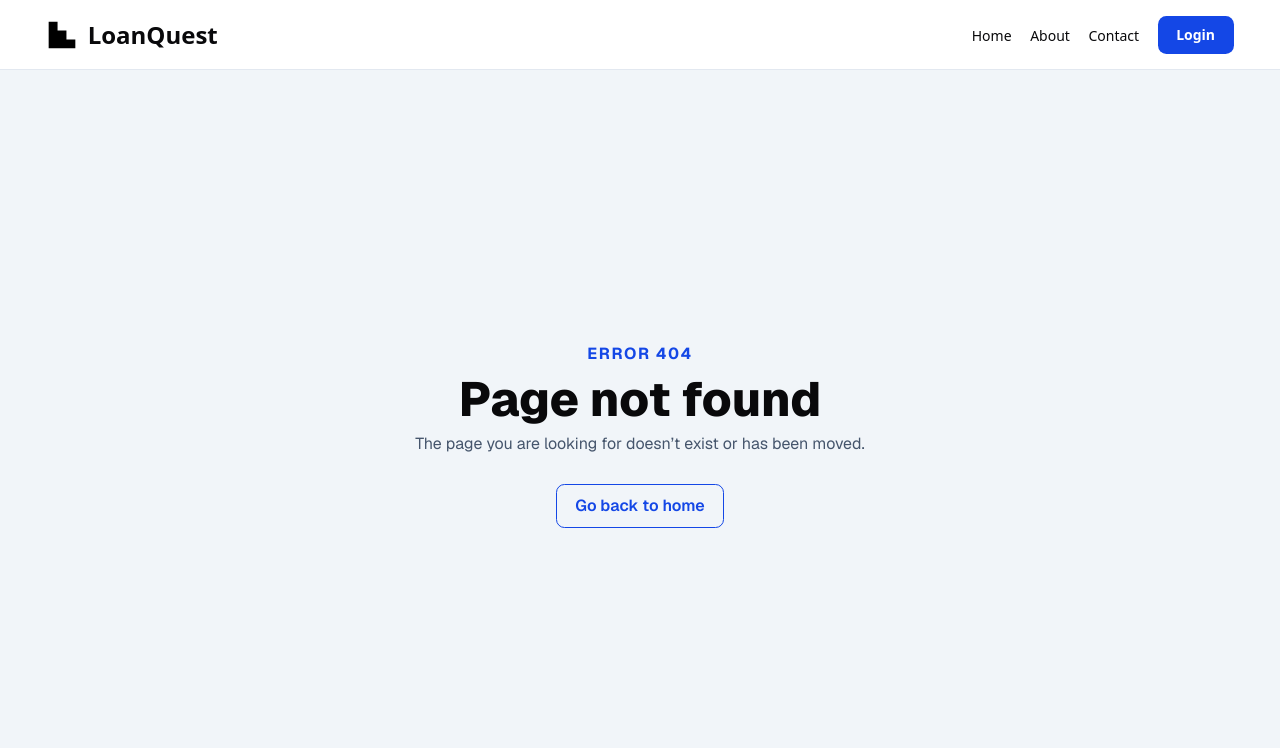
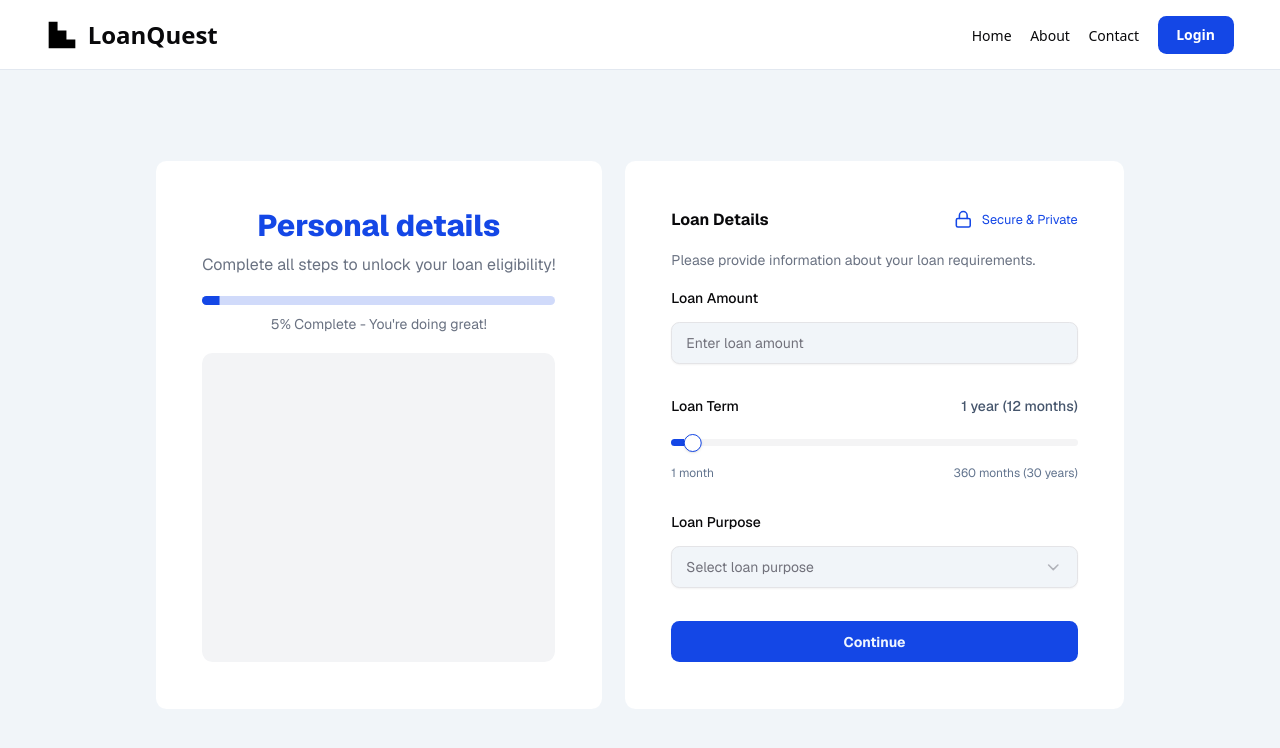
Before and after one commit to Nkosi-tshawe/loan-eligibility-simulator, a Next.js app in the folder frontend/: page /loan-details in a window 1280 px wide. Before the commit this address had no page. Shown: the top 748 px of the page. Built offline with nearby package versions, Linux system fonts and the light colour scheme.

Commit message:
add loan details page

```diff
--- /dev/null
+++ b/frontend/app/(eligibility)/loan-details/form/formSchema.ts
@@ -0,0 +1,13 @@
+import { z } from "zod";
+
+export const loanDetailsFormSchema = z.object({
+  loanAmount: z
+    .number({ message: "Loan amount is required" })
+    .min(1000, { message: "Loan amount must be at least $1,000" })
+    .max(10000000, { message: "Loan amount cannot exceed $10,000,000" }),
+  loanTerm: z
+    .number({ message: "Loan term is required" })
+    .min(1, { message: "Loan term must be at least 1 month" })
+    .max(360, { message: "Loan term cannot exceed 360 months (30 years)" }),
+  loanPurpose: z.string().min(1, { message: "Loan purpose is required" }),
+});
--- /dev/null
+++ b/frontend/app/(eligibility)/loan-details/page.tsx
@@ -0,0 +1,20 @@
+import { LockIcon } from "lucide-react";
+import LoanDetailsForm from "./form/LoanDetailsForm";
+
+export default function LoanDetailsPage() {
+    return (
+        <div>
+            <div className="flex items-center justify-between mb-4">
+                <h2 className=" font-bold">Loan Details</h2>
+                <div className="flex items-center gap-1 text-primary">
+                    <span className="material-symbols-outlined mr-1"> <LockIcon className="w-4 h-4 " /> </span>
+                   <small className="hidden md:block">Secure &amp; Private</small>
+                </div>
+            </div>
+            <p className="text-sm text-gray-500 mb-4">
+                Please provide information about your loan requirements.
+            </p>
+            <LoanDetailsForm />
+        </div>
+    );
+}
```
